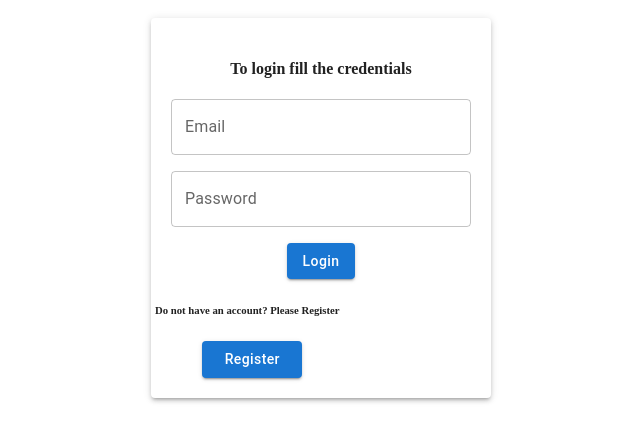
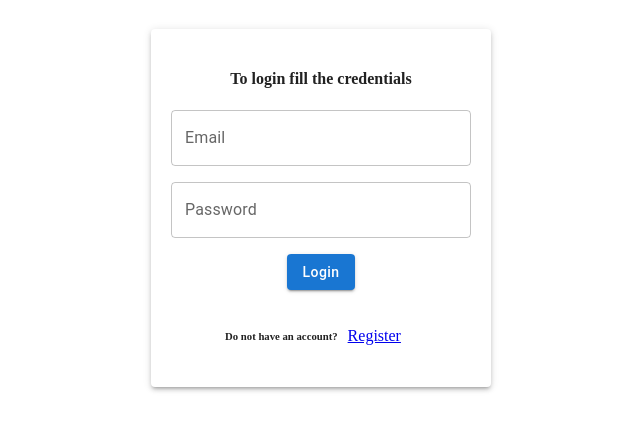
Before and after one commit to manishaverma15/react-admin-panel, a React (Create React App) app: page /login in a window 1280 px wide. Shown: the top 442 px of the page, without its empty margins (319-959 px from the left). Built offline with nearby package versions, Linux system fonts and the light colour scheme; what miragejs would draw is missing.

Commit message:
refactor: login form code refactored

```diff
--- a/src/components/Form/loginForm/Login.css
+++ b/src/components/Form/loginForm/Login.css
@@ -19,7 +19,7 @@
 .new-account {
   margin-top: 15px;
   align-items: center;
-  justify-content: center;
+  display: flex;
 }
 
 .new-account h6 {
--- a/src/components/Form/loginForm/login-form.tsx
+++ b/src/components/Form/loginForm/login-form.tsx
@@ -75,14 +75,10 @@ const LoginForm = () => {
                 Login
               </Button>
             </Grid>
-            <Grid style={{ textAlign: 'center' }}>
+            <Grid style={{ textAlign: 'center', margin: 'auto' }}>
               <Box className='new-account'>
-                <h6>Do not have an account? Please Register</h6>
-                <Link to='/register'>
-                  <Button variant='contained' color='primary'>
-                    Register
-                  </Button>
-                </Link>
+                <h6>Do not have an account?</h6>
+                <Link to='/register'>Register</Link>
               </Box>
             </Grid>
           </Grid>
```
